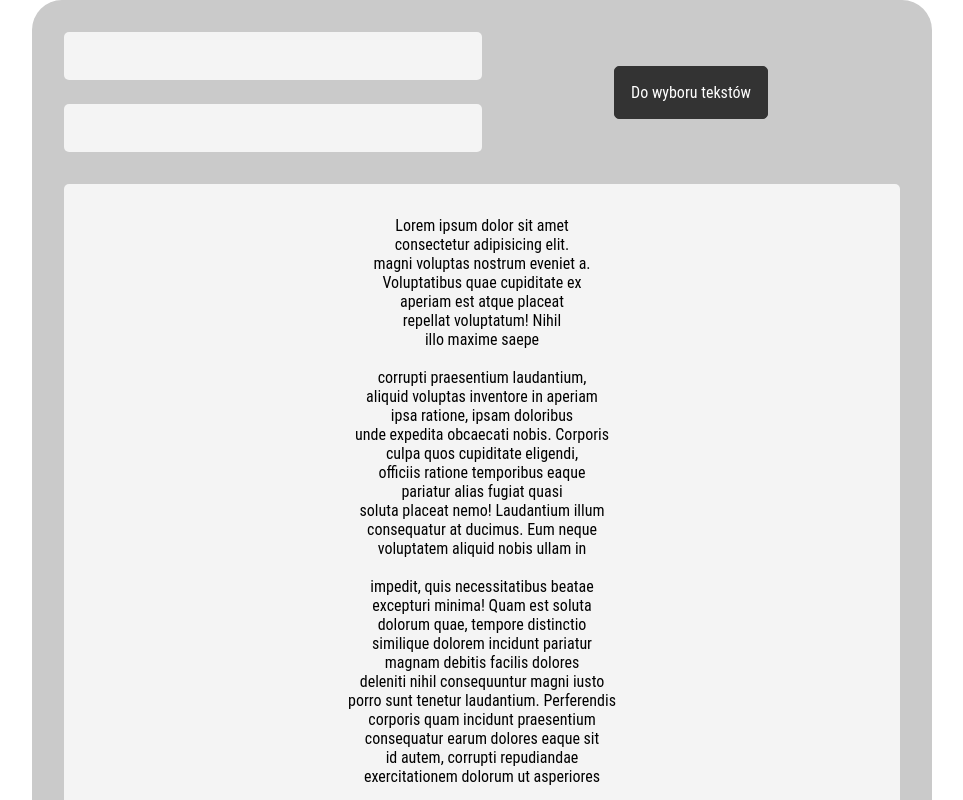
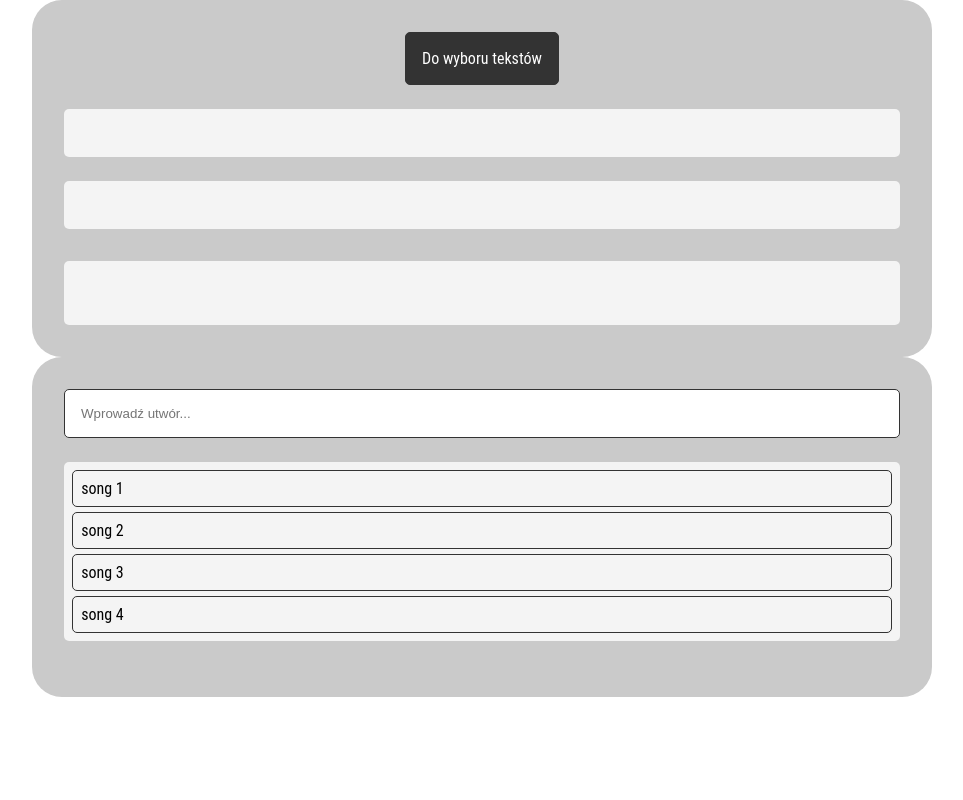
Before and after one commit to GDybas/lyrics_app, a website: page dist/index.html in a window 1280 px wide. Shown: the top 800 px of the page, without its empty margins (158-1121 px from the left). Drawn offline with Linux system fonts and the light colour scheme.

Commit message:
Added fetching songs list from json file and displaying them by clicking

```diff
--- a/scss/main.scss
+++ b/scss/main.scss
@@ -25,12 +25,12 @@ body {
 
 
   #header-one {
-    display: flex;
-    justify-content: center;
-    align-items: center;
+    // display: flex;
+    // justify-content: center;
+    // align-items: center;
 
     #info {
-      width: 50%;
+      width: 100%;
       height: 20%;
 
       #title,
@@ -39,15 +39,12 @@ body {
         width: 100%;
         padding: 1.5rem;
         border-radius: 5px;
-      }
-
-      #title {
-        margin-bottom: 1.5rem;
+        margin-top: 1.5rem;
       }
     }
 
     #btn-container {
-      width: 50%;
+      width: 100%;
       display: flex;
       justify-content: center;
 
```
Also changed, not shown: dist/css/main.css, dist/index.html, dist/js/app.js, dist/lyrics.json.
